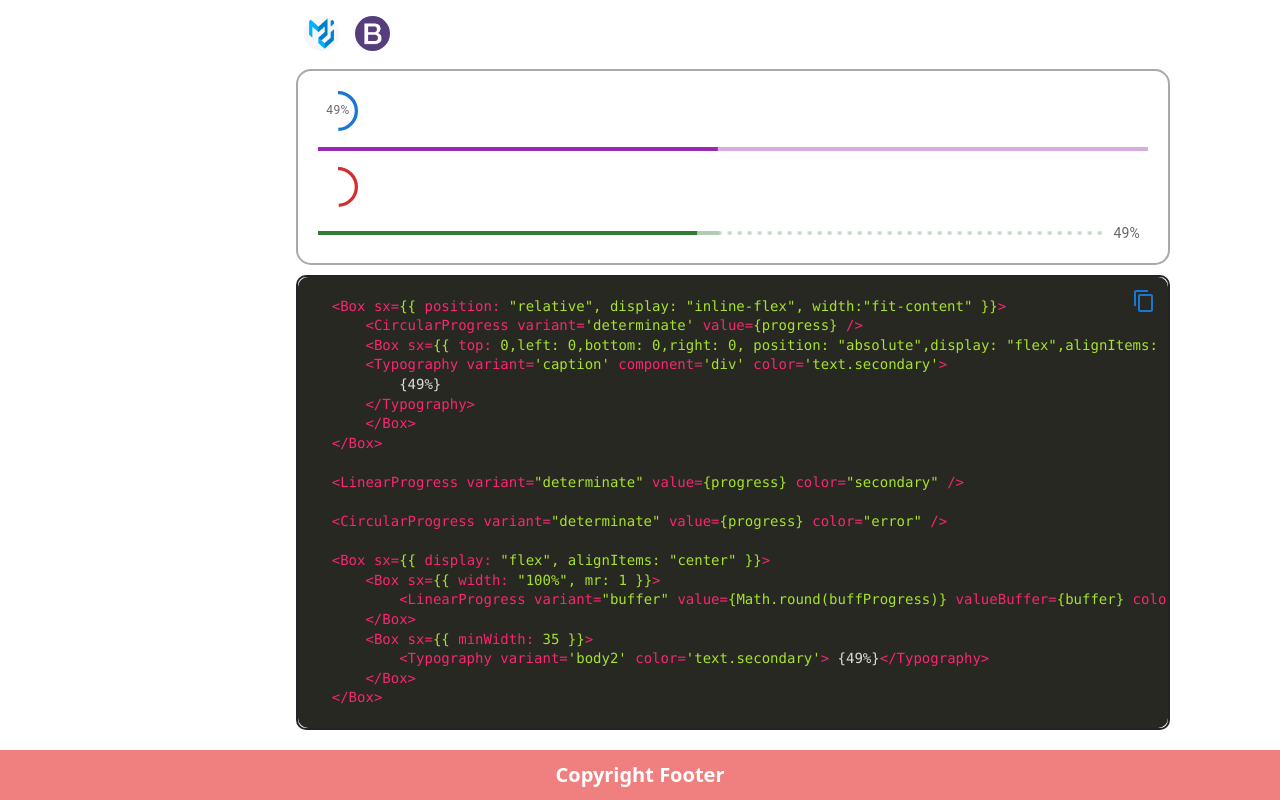
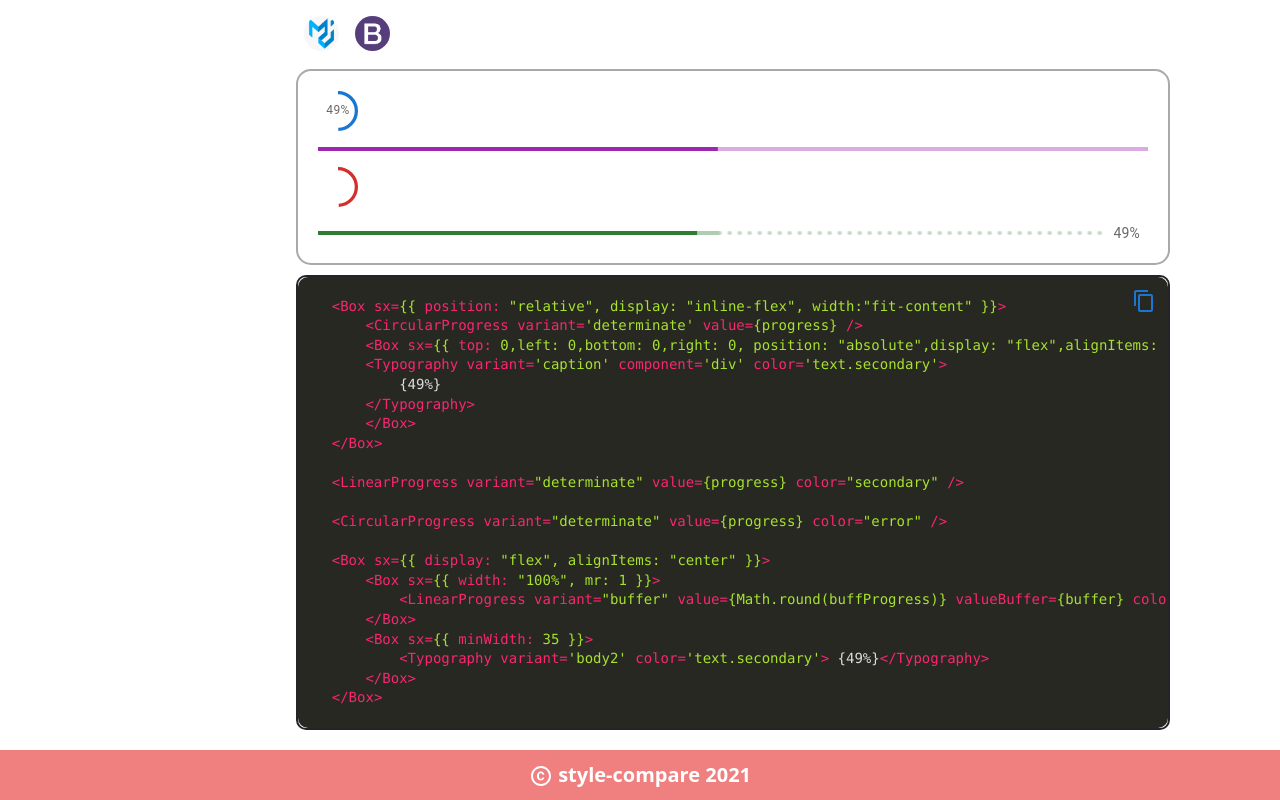
Before and after one commit to goyal-Dushi/style-compare, a React (Create React App) app: page /progress in a window 1280 px wide. Shown: the part 903-1703 px from the top of the page. Built offline with nearby package versions, Linux system fonts and the light colour scheme.

Commit message:
added copyright and date

```diff
--- a/src/components/Footer.jsx
+++ b/src/components/Footer.jsx
@@ -1,5 +1,12 @@
 import styles from "./footer.module.css";
+import CopyrightSharpIcon from "@mui/icons-material/CopyrightSharp";
 
 export default function Footer() {
-  return <footer className={styles.footerStyle}>{"Copyright Footer"}</footer>;
+  const date = new Date().getFullYear();
+
+  return (
+    <footer className={styles.footerStyle}>
+      <CopyrightSharpIcon /> {`style-compare ${date}`}
+    </footer>
+  );
 }
```
